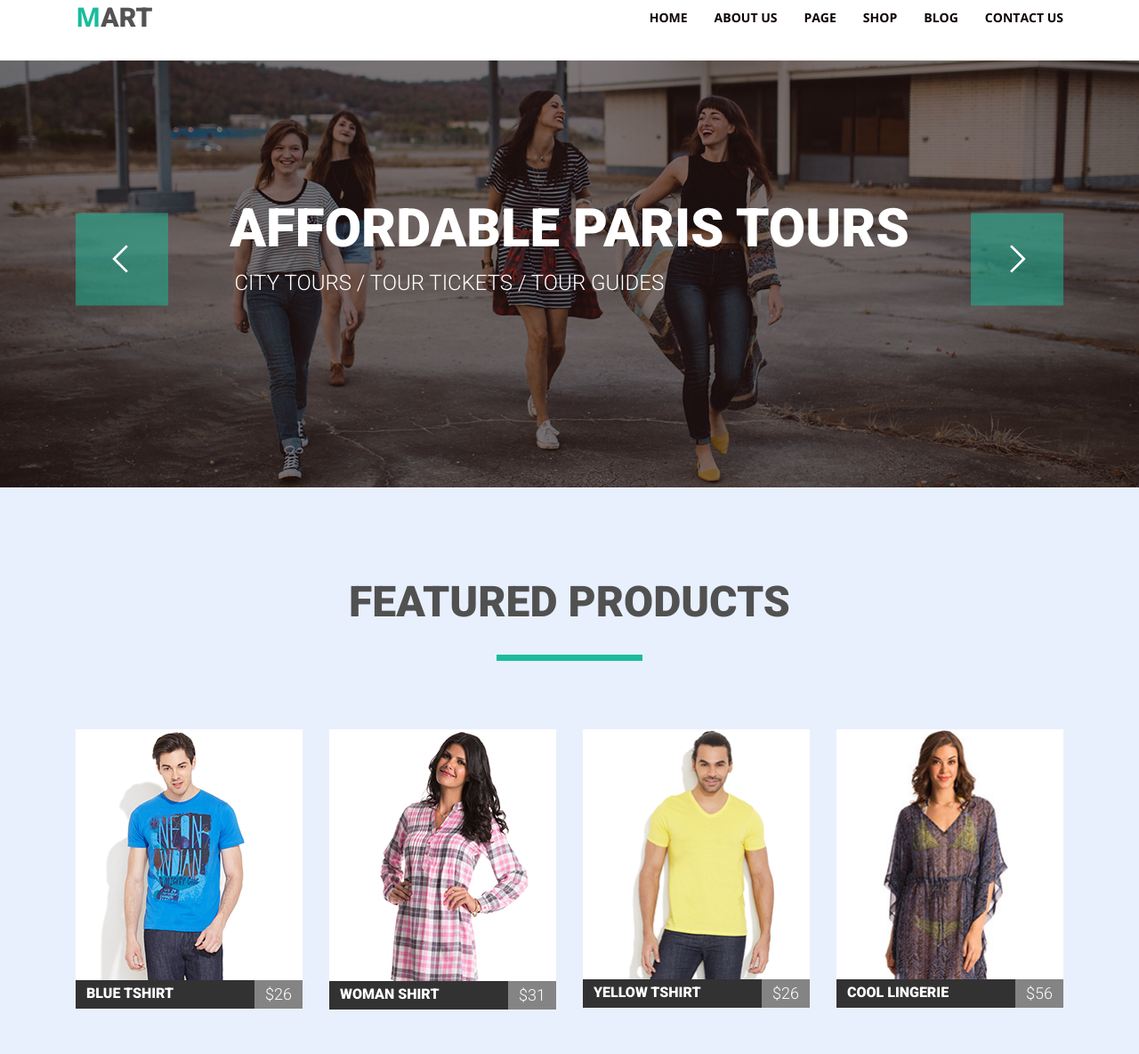
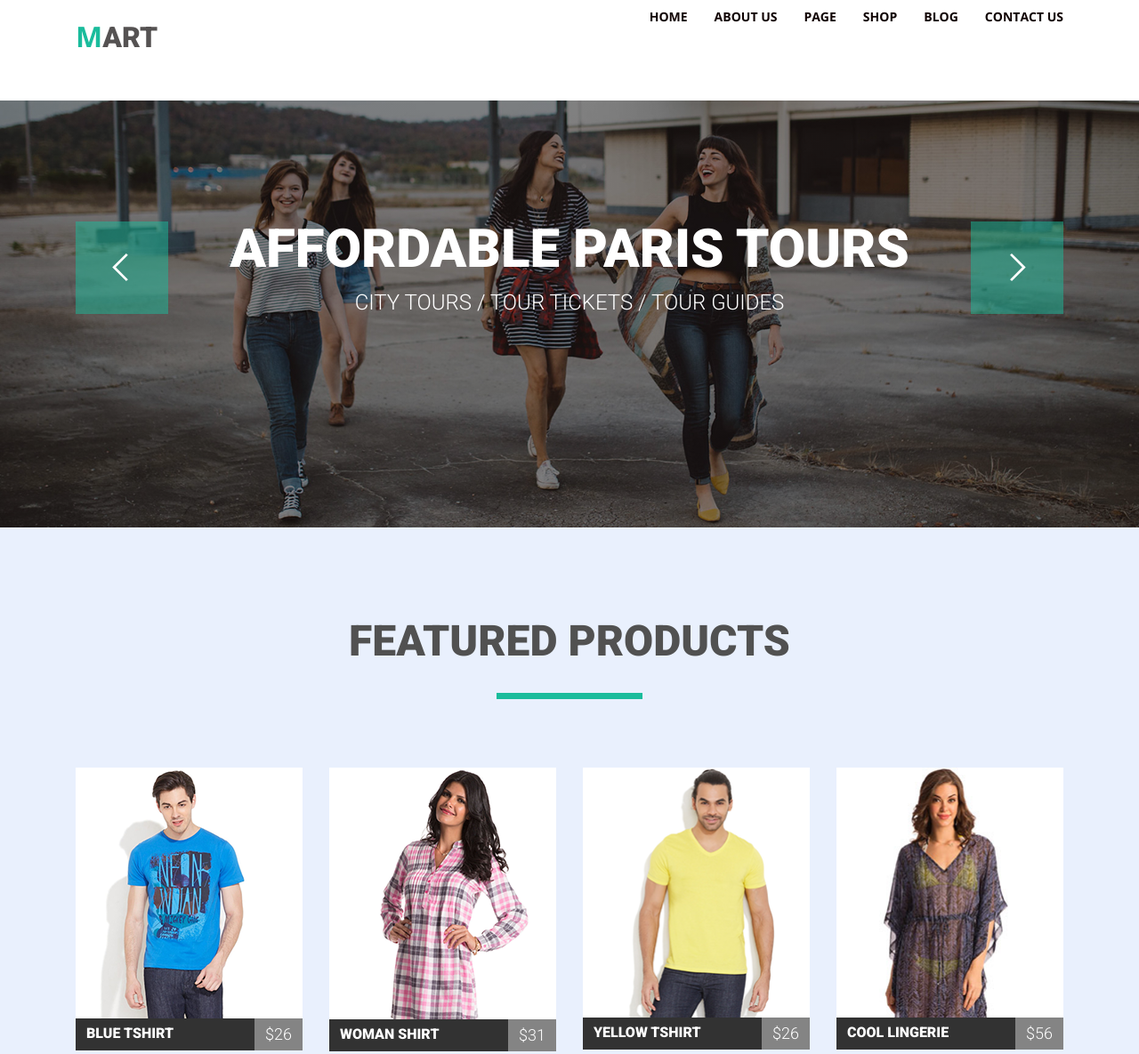
Before and after one commit to Pompii41/Module-5, a plain HTML site: page index.html in a window 1280 px wide. Shown: the part 32-1217 px from the top of the page at 89% size. Drawn offline with nearby package versions, Linux system fonts and the light colour scheme.

Commit message:
for check

```diff
--- a/css/style.css
+++ b/css/style.css
@@ -26,19 +26,11 @@ h1 {
   padding-right: 245px;
   padding-bottom: 32px;
   color: #555252;
-
 }
 
 .logo {
   text-decoration: none;
-
-
 }
-
-
-
-
-
 
 .header-main {
   width: 1110px;
@@ -72,7 +64,14 @@ nav {
   display: table;
   clear: both;
 }
-
+.text-box {
+  position: absolute;
+  top: 0%;
+  left: 50%;
+  transform: translate(-50%, -50%);
+  z-index: 10;
+  width: 100%;
+}
 .site-navigation a {
   text-decoration: none;
   font-size: 14px;
@@ -90,8 +89,8 @@ nav {
   height: 100%;
   width: 100%;
   position: absolute;
-  background-color: #0f0101;
-  opacity: 0.5;
+  background-image: linear-gradient(rgba(0, 0, 0, 0.45), rgba(0, 0, 0, 0.45));
+
   left: 50%;
   top: 50%;
   transform: translate(-50%, -50%);
@@ -123,24 +122,20 @@ nav {
 .title-slider {
   color: #fff;
   font-size: 60px;
-  font-family: "Roboto",
-    sans-serif;
+  font-family: "Roboto", sans-serif;
   text-align: center;
-
+  margin-bottom: 10px;
+  z-index: 10;
 }
 
 .subtitle {
   color: #fff;
-  text-align: left;
-  left: 50%;
-  top: 56%;
-  transform: translate(-78%, -50%);
-  position: absolute;
+  text-align: center;
   font-size: 24px;
-  font-family: "Roboto",
-    sans-serif;
+  font-family: "Roboto", sans-serif;
   line-height: 1.367;
   font-weight: 300;
+  z-index: 10;
 }
 
 .next {
@@ -158,8 +153,6 @@ nav {
   background-size: 80%;
   cursor: pointer;
 }
-
-
 
 .button-type:hover {
   background-color: rgb(26, 188, 156);
@@ -228,11 +221,12 @@ nav {
   color: rgb(255, 255, 255);
   text-transform: uppercase;
   text-align: left;
+  margin-top: 10px;
 }
 
 .header-shop {
-  display: inline;
-  padding: 3px 12px 0 12px;
+  display: inline-block;
+  padding: 3px 12px 5px 12px;
 }
 
 .bottom-shop {
@@ -255,7 +249,7 @@ nav {
   color: rgb(255, 255, 255);
   line-height: 1.778;
   text-align: center;
-  padding: 0px 12px;
+  padding: 2px 12px;
   background-color: rgba(255, 255, 255, 0.4);
 }
 
@@ -316,11 +310,9 @@ nav {
   cursor: pointer;
 }
 
-
 .overlay-list-item-link-like {
   background-image: url(../img/icon/like.png);
   background-repeat: no-repeat;
-
 }
 
 .overlay-list-item-link-arrows {
@@ -338,13 +330,9 @@ nav {
   background-position: 10%;
   background-color: rgb(50, 50, 50);
   font-size: 14px;
-  font-family: "Open Sans",
-    sans-serif;
+  font-family: "Open Sans", sans-serif;
   color: rgb(255, 255, 255);
-
 }
-
-
 
 .overlay-list-item {
   float: left;
@@ -360,13 +348,11 @@ nav {
 }
 
 .basket-text {
-
   margin: 0 auto;
 }
 
 .featured-list-item:hover .overlay {
   display: block;
-
 }
 
 .basket-text {
@@ -379,26 +365,20 @@ nav {
 }
 
 .footer-box {
-
   background-color: rgb(50, 50, 50);
   width: 100%;
   height: 88px;
-
-
 }
 
 .main-box {
   padding-bottom: 100px;
 
   background-color: rgb(233, 240, 253);
-
 }
 
 .contacts {
-
   font-size: 16px;
-  font-family: "Open Sans",
-    sans-serif;
+  font-family: "Open Sans", sans-serif;
   color: rgb(254, 254, 254);
   line-height: 1.75;
   text-align: center;
@@ -406,14 +386,10 @@ nav {
 }
 
 .contacts-link {
-
   font-size: 16px;
-  font-family: "Open Sans",
-    sans-serif;
+  font-family: "Open Sans", sans-serif;
   color: rgb(69, 182, 161);
-
 }
-
 
 .footer-box a:hover {
   text-shadow: 0 0 4px #46bfa9;
--- a/index.html
+++ b/index.html
@@ -6,6 +6,7 @@
   <meta name="viewport" content="width=device-width, initial-scale=1.0">
   <title>Module5</title>
   <link rel="stylesheet" href="./css/style.css">
+  <link rel="stylesheet" href="css/normalize.css">
   <link
     href="https://fonts.googleapis.com/css2?family=Open+Sans:wght@300;600;700&family=Roboto:wght@300;900&display=swap"
     rel="stylesheet">
@@ -13,11 +14,9 @@
 
 <body>
   <header class="header-main clearfix">
-
     <a class="logo" href="#">
       <h1 class="logos"> MART </h1>
     </a>
-
     <nav>
       <ul class=" site-navigation  ">
         <li><a href="#">HOME</a> </li>
@@ -31,23 +30,19 @@
   </header>
   <main class="main-box">
     <section class="slider-content">
-
       <div class="slider-image">
         <img class="image" src="./img/slide4.jpg" alt="">
-        <div class="image-box"> </div>
+        <div class="image-box">
           <div class="text-box-button clearfix">
             <div class="text-box">
               <h2 class="title-slider">AFFORDABLE PARIS TOURS </h2>
               <p class="subtitle">CITY TOURS / TOUR TICKETS / TOUR GUIDES</p>
             </div>
-
             <button class="back button-type" type="button"> </button>
             <button class="next button-type" type="button"></button>
-
           </div>
         </div>
-
-
+      </div>
     </section>
     <section class="name-of-product clearfix">
       <h2 class="Section-title">FEATURED PRODUCTS</h2>
@@ -55,7 +50,6 @@
         <li class="featured-list-item">
           <div class="image-shops"> <img class="image-shop" src="./img/images/1.png" alt="WOMAN shirt" height="282"
               width="255">
-
             <div class="overlay">
               <ul class="overlay-list">
                 <li class="overlay-list-item"><button
@@ -76,14 +70,11 @@
 
             <span class="price-shop">&#36;26</span>
           </div>
-
         </li>
         <li class="featured-list-item">
           <div class="image-shops"> <img class="image-shop" src="./img/images/2.png" alt="WOMAN shirt" height="282"
               width="255">
-
             <div class="overlay">
-
               <ul class="overlay-list">
                 <li class="overlay-list-item"><button
                     class="overlay-list-item-link overlay-list-item-link-like"></button>
@@ -98,13 +89,10 @@
               </ul>
             </div>
           </div>
-
           <div class="bottom-shop clearfix ">
             <h3 class="header-shop"><a class="header-shop-link " href="#">WOMAN shirt</a></h3>
-
             <span class="price-shop">&#36;31</span>
           </div>
-
         </li>
         <li class="featured-list-item">
           <div class="image-shops"> <img class="image-shop" src="./img/images/4.png" alt="WOMAN shirt" height="282"
@@ -125,20 +113,14 @@
               </ul>
             </div>
           </div>
-
           <div class="bottom-shop clearfix ">
             <h3 class="header-shop "><a class="header-shop-link" href="#">YELLOW Tshirt</a></h3>
-
             <span class="price-shop">&#36;26</span>
           </div>
-
         </li>
-
-
         <li class="featured-list-item">
           <div class="image-shops"> <img class="image-shop" src="./img/images/3.jpg" alt="WOMAN shirt" height="282"
               width="255">
-
             <div class="overlay">
               <ul class="overlay-list">
                 <li class="overlay-list-item"><button
@@ -159,10 +141,8 @@
 
           <div class="bottom-shop clearfix ">
             <h3 class="header-shop"><a class="header-shop-link " href="#">Cool lingerie</a></h3>
-
             <span class="price-shop">&#36;56</span>
           </div>
-
         </li>
       </ul>
     </section>
```
Also changed, not shown: w80h80139396727834.png (deleted), w80h80139396727835.png (deleted). Lines whose indentation alone changed are shown as unchanged.
